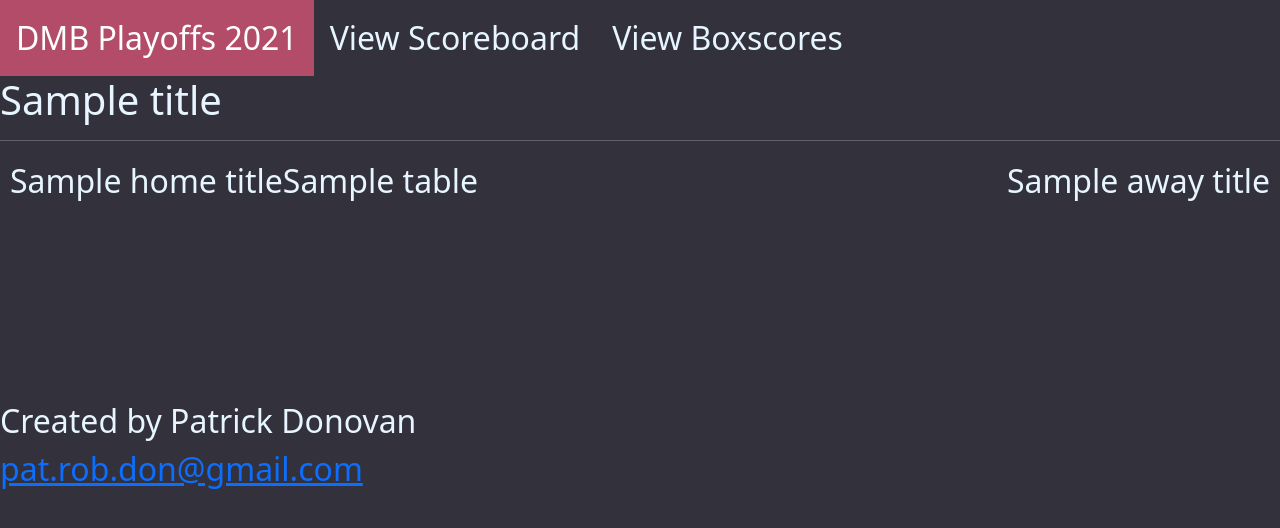
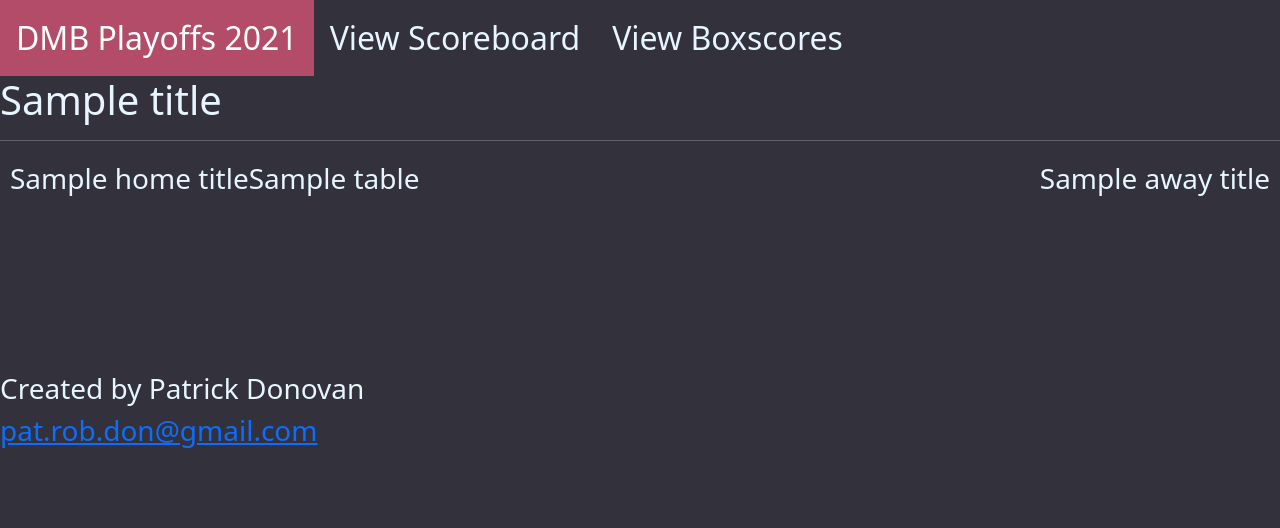
Before and after one commit to p93d/dmb_playoffs, a Flask app: template templates/tables.html in a window 1280 px wide. Shown: the top 528 px of the page. Run offline with Flask 2, Linux system fonts and the light colour scheme; the template is opened without the code that fills it: most values are stand-ins (such as "Sample title", 1, 10 or a date in 2020).

Commit message:
Update tables.css

```diff
--- a/static/tables.css
+++ b/static/tables.css
@@ -4,8 +4,7 @@ body
 {
 background-color: #33313b;
 color: #e6f5ff;
-font-size: 32px;
-
+font-size: 28px;
 }
 
 .alignleft
@@ -24,17 +23,20 @@ font-size: 32px;
 /* general formats for all tables */
 table
 {
-    font-size: 24px;
+    font-size: 30px;
     font-family: Helvetica, sans-serif;
-    width: 100%;
+    width: max 100%;
     text-align: center;
 }
 
 /* general formats for all table rows */
-tr
+td
 {
     text-align: center;
-    border: 3px solid #33313b;
+    /* border: 3px solid #33313b;  */
+    overflow: hidden;
+    text-overflow: ellipsis;
+    word-wrap: break-word;
 }
 
 /* general formats for all table headers */
@@ -46,24 +48,51 @@ th
 
 /* formats for all table row, separated by
  whether or not it's odd or even  */
-tr:nth-child(even) {background: #3c4f65}
-tr:nth-child(odd) {background: #204a7a}
+
+tr:nth-child(4n)
+{
+    background: #3c4f65;
+    font-size: 16px;
+    font-style: italic;
+    padding: 5pt;
+}
+tr:nth-child(4n-1)
+{background: #3c4f65}
+
+
+tr:nth-child(4n-2)
+{
+    background: #204a7a;
+    font-size: 16px;
+    font-style: italic;
+    padding: 5pt;
+}
+tr:nth-child(4n-3)
+{background: #204a7a}
 
 
 
-
-tr td:nth-child(2),
-tr td:nth-child(6)
+tr td:nth-child(1)
 {
-    font-style: italic;
-    font-size: 16px;
+    text-align: left;
+    column-width: 500px;
 }
 
-tr:nth-child(10n)
+tr td:nth-child(5)
 {
-    border: 12px solid #33313b;
+    text-align: right;
+    column-width: 500px;
+}
+
+tr:nth-child(19),
+tr:nth-child(20)
+{
     font-weight: bold;
+    background: #33313b;
 }
+
+
+
 
 
 
@@ -90,27 +119,3 @@ tr:nth-child(10n)
     background-color: #b34c69;
     color: white;
   }
-
-
-
-
-
-
-
-
-/* #cssTable th
-{
-    width: 25px;
-    text-align: center;
-
-} */
-
-/* #cssTable td
-{
-    width: 25px;
-    text-align: center;
-    vertical-align: middle;
-    background-color: #300A24;
-
-
-} */
```
